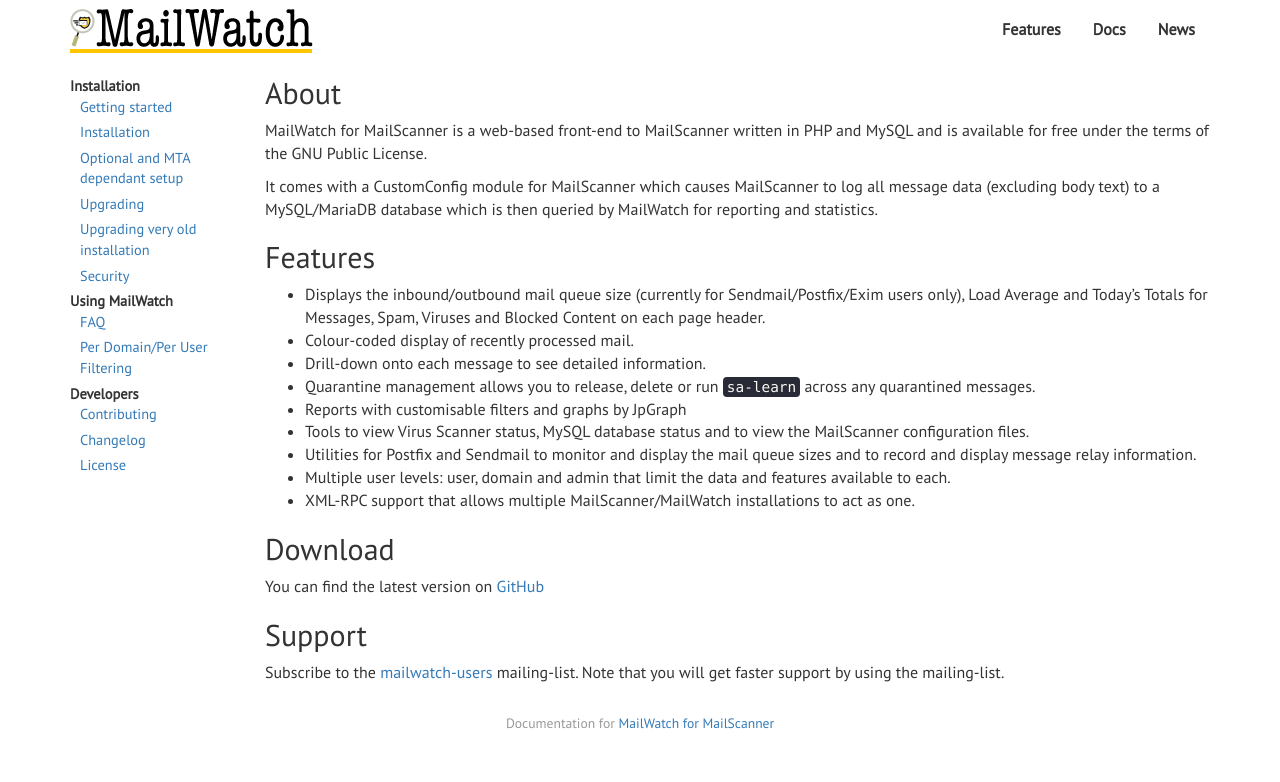
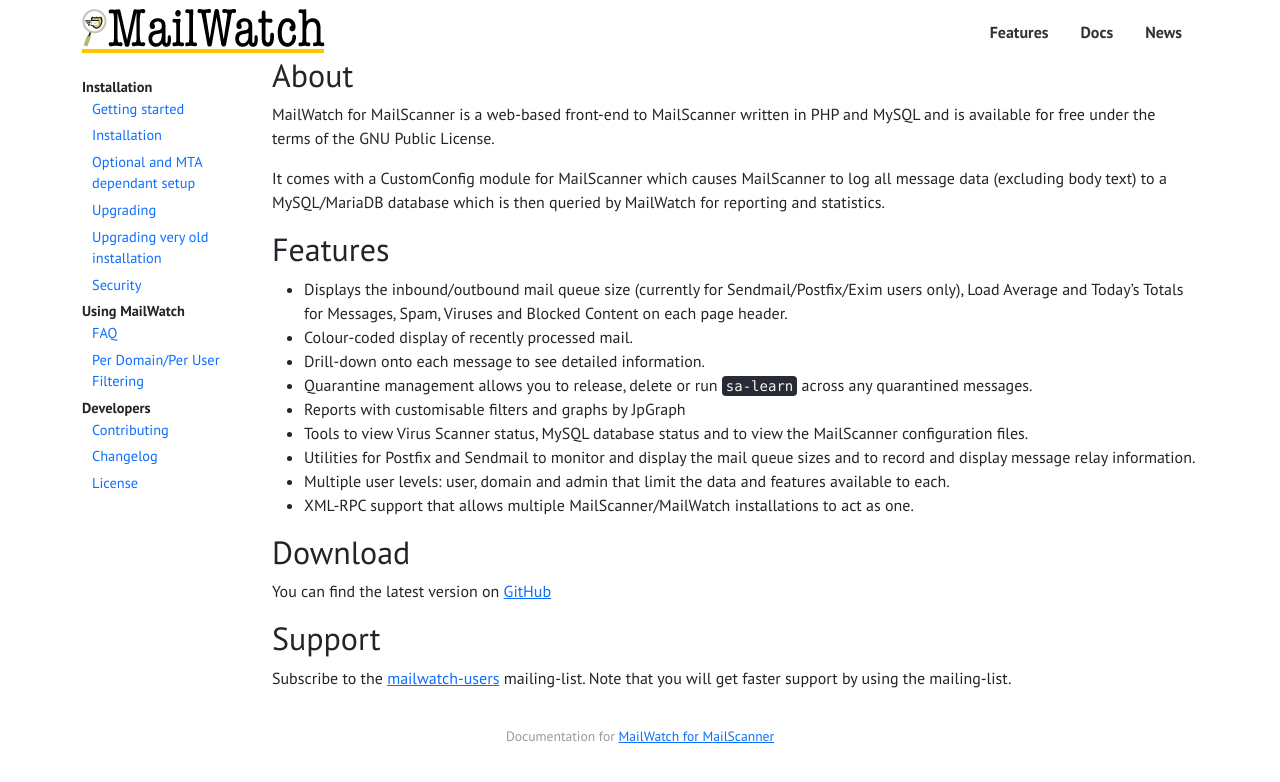
Before and after one commit to mailwatch/mailwatch-docs, a Jekyll site: the page built from index.md, in a window 1280 px wide. Shown: the top 782 px of the page. Built offline with Jekyll 4.4.1, drawn with Linux system fonts in a browser that asks for light colours; nearby versions of some CDN libraries.

Commit message:
Migrate to Bootstrap 5 and restore visual details lost in the upgrade
Updates CDN links to Bootstrap 5.3.8 with HTTPS and SRI, drops obsolete
IE8/9 shims, and fixes markup that relied on removed BS3/4 classes
(pull-right, nav-list). Restores code block padding/rounded corners and
sidebar nav underline/hover behavior that Bootstrap 5's leaner defaults
no longer provide out of the box.

```diff
--- a/_includes/header.html
+++ b/_includes/header.html
@@ -1,10 +1,12 @@
-<div class="container">
+<div class="container d-flex align-items-center justify-content-between">
     <a href="{{ site.baseurl }}/">
         <img src="{{ site.baseurl }}/img/logo.png" class="logo" alt="MailWatch Logo">
     </a>
-    <ul class="nav nav-pills pull-right top-nav">
-        <li class="top-nav-item"><a href="//mailwatch.org/index.html#features">Features</a></li>
-        <li class="top-nav-item"><a href="/">Docs</a></li>
-        <li class="top-nav-item"><a href="//mailwatch.org/news">News</a></li>
-    </ul>
+    <nav aria-label="Main navigation">
+        <ul class="nav nav-pills top-nav">
+            <li class="nav-item top-nav-item"><a class="nav-link" href="https://mailwatch.org/index.html#features">Features</a></li>
+            <li class="nav-item top-nav-item"><a class="nav-link" href="/">Docs</a></li>
+            <li class="nav-item top-nav-item"><a class="nav-link" href="https://mailwatch.org/news">News</a></li>
+        </ul>
+    </nav>
 </div>
--- a/_includes/navigation.html
+++ b/_includes/navigation.html
@@ -1,5 +1,5 @@
 {% assign current = page.url | downcase  %}
-<ul class="nav nav-list">
+<ul class="nav flex-column">
     <!-- <li><a href="{{ site.baseurl }}/">Home</a></li> -->
     {% for section in site.sections %}
         {% assign attr = section[0] %}
@@ -9,7 +9,7 @@
             {% if forloop.first %}
                 <li class="nav-header">{{ label }}</li>
             {% endif %}
-            <li data-order="{{ sidelink.order }}" {% if current == sidelink.url %}class="current"{% endif %}><a href="{{ site.baseurl }}{{ sidelink.url }}">{{ sidelink.title }}</a></li>
+            <li data-order="{{ sidelink.order }}" {% if current == sidelink.url %}class="current"{% endif %}><a class="nav-link" href="{{ site.baseurl }}{{ sidelink.url }}">{{ sidelink.title }}</a></li>
         {% endfor %}
     {% endfor %}
 <!-- List additional links. It is recommended to add a divider
--- a/_layouts/default.html
+++ b/_layouts/default.html
@@ -8,13 +8,8 @@
     <title>{{ site.title }}{% if page.title %} : {{ page.title }}{% endif %}</title>
     <meta name="description" content="{{ site.subtitle }}">
 
-    <link href="//maxcdn.bootstrapcdn.com/bootstrap/3.2.0/css/bootstrap.min.css" rel="stylesheet">
-    <link href="//fonts.googleapis.com/css?family=PT+Sans" rel='stylesheet' type='text/css'>
-
-    <!--[if lt IE 9]>
-    <script src="//cdnjs.cloudflare.com/ajax/libs/html5shiv/3.7.2/html5shiv.min.js"></script>
-    <script src="//cdnjs.cloudflare.com/ajax/libs/respond.js/1.4.2/respond.min.js"></script>
-    <![endif]-->
+    <link href="https://cdn.jsdelivr.net/npm/bootstrap@5.3.8/dist/css/bootstrap.min.css" rel="stylesheet" integrity="sha384-sRIl4kxILFvY47J16cr9ZwB07vP4J8+LH7qKQnuqkuIAvNWLzeN8tE5YBujZqJLB" crossorigin="anonymous">
+    <link href='https://fonts.googleapis.com/css2?family=PT+Sans:wght@400;700&display=swap' rel='stylesheet' type='text/css'>
 
     <!--[if IE]>
     <link rel="shortcut icon" href="{{ site.baseurl }}/favicon.ico"><![endif]-->
@@ -101,5 +96,6 @@
 
     if (document.querySelectorAll) orderNav();
 </script>
+<script src="https://cdn.jsdelivr.net/npm/bootstrap@5.3.8/dist/js/bootstrap.bundle.min.js" integrity="sha384-FKyoEForCGlyvwx9Hj09JcYn3nv7wiPVlz7YYwJrWVcXK/BmnVDxM+D2scQbITxI" crossorigin="anonymous" defer></script>
 </body>
 </html>
--- a/css/main.css
+++ b/css/main.css
@@ -104,6 +104,12 @@ footer {
     padding-top: 0;
     padding-bottom: 0;
     margin-bottom: 5px;
+    border-radius: 4px;
+}
+
+#navigation .nav > li > a:hover,
+#navigation .nav > li > a:focus {
+    background-color: #eee;
 }
 
 ul + div.highlighter-rouge {
@@ -114,7 +120,18 @@ ul + div.highlighter-rouge {
     font-weight: 700;
 }
 
+#content pre {
+    padding: 9.5px;
+    margin-bottom: 10px;
+    border-radius: 4px;
+}
+
 #content code {
     background: #282a36;
-    color: #f8f8f2
+    color: #f8f8f2;
+    border-radius: 4px;
 }
+
+#content code:not(pre code) {
+    padding: 2px 4px;
+}
--- a/index.md
+++ b/index.md
@@ -27,4 +27,4 @@ You can find the latest version on [GitHub]({{ site.codeurl }})
 
 ## Support
 
-Subscribe to the [mailwatch-users](http://lists.sourceforge.net/lists/listinfo/mailwatch-users) mailing-list. Note that you will get faster support by using the mailing-list.
+Subscribe to the [mailwatch-users](https://lists.sourceforge.net/lists/listinfo/mailwatch-users) mailing-list. Note that you will get faster support by using the mailing-list.
```
